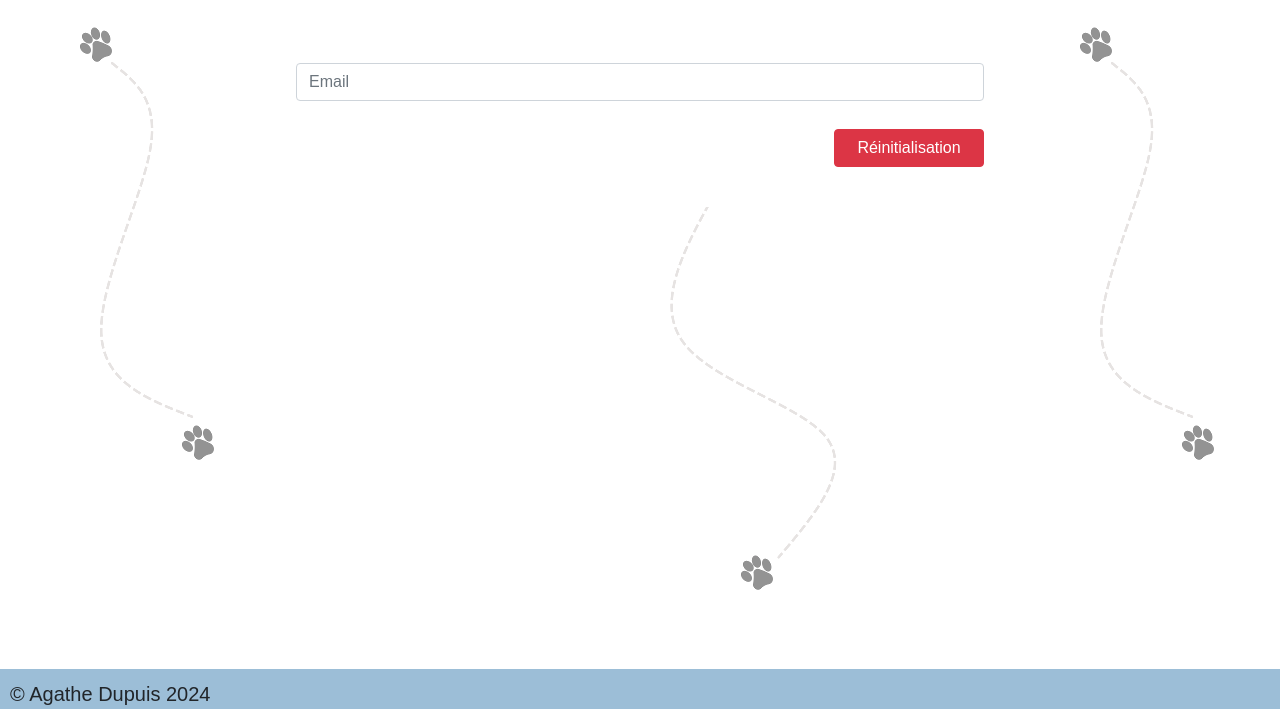
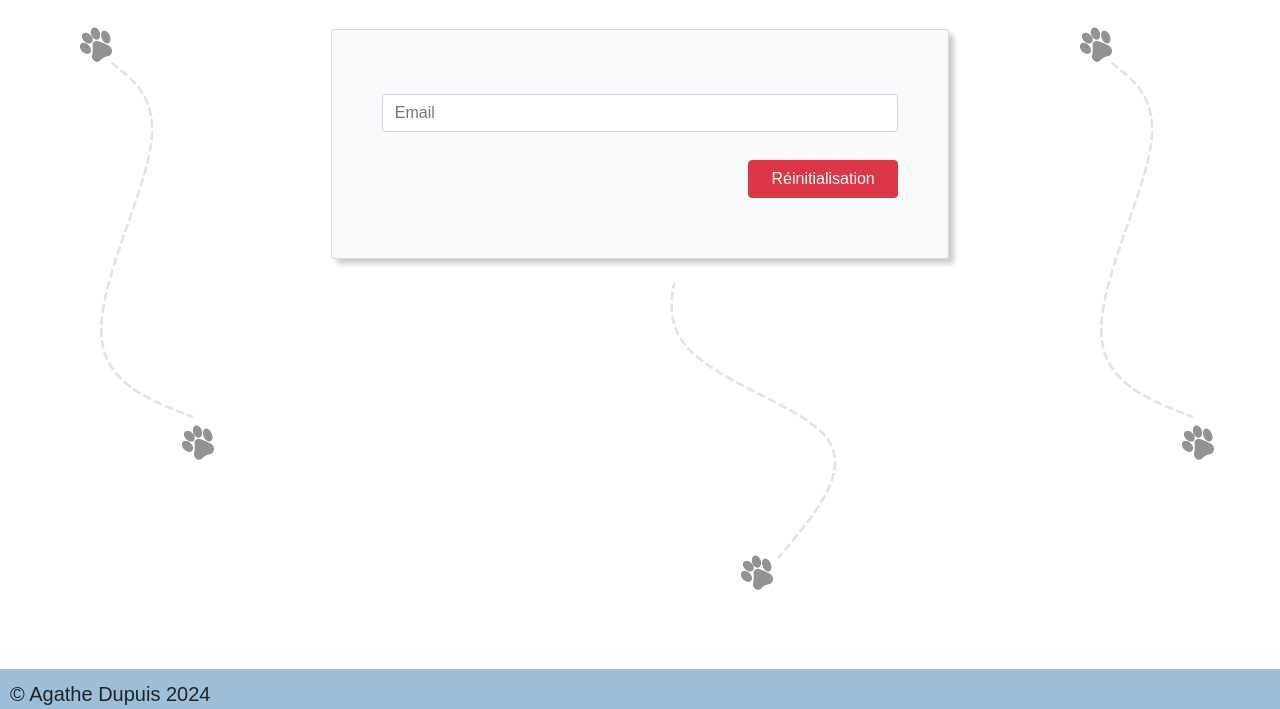
Before and after one commit to AgatheDups/FluffyRagdoll, a plain HTML site: page index-mdp-oublier.html in a window 1280 px wide. Shown: the part 91-800 px from the top of the page. Drawn offline with nearby package versions, Linux system fonts and the light colour scheme.

Commit message:
change background
for have the same back

```diff
--- a/index-mdp-oublier.html
+++ b/index-mdp-oublier.html
@@ -27,8 +27,12 @@
     </style>
 </head>
 <body>
+  <main>
     <div id="nav-place"></div>
-    <main>
+    <div class="row justify-content-center">
+      <div class="col-md-10">
+        <div class="card bg-light mb-4 custom-shadow">
+          <div class="card-body">
             <form action="" method="post">
               <div class="mb-2">
                 <label for="email" class="form-label"></label>
@@ -38,8 +42,11 @@
                 <button type="submit" class="btn btn-danger">Réinitialisation</button>
               </div>
             </form>
+          </div>
+        </div>
+      </div>
+    </div>
   </main>
-
   <footer>
     <p>© Agathe Dupuis 2024</p>
   </footer>
```
Lines whose indentation alone changed are shown as unchanged.
